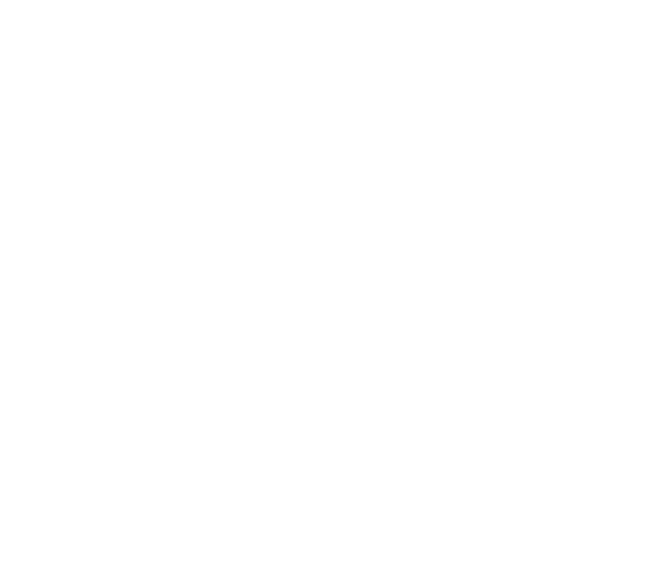
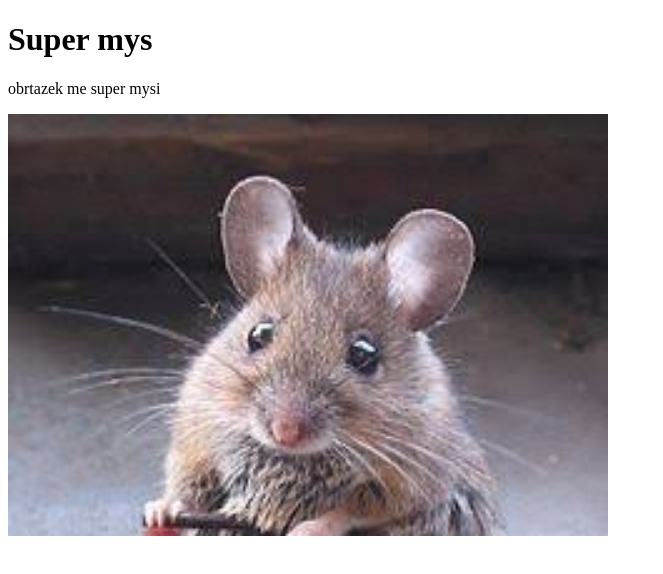
Before and after one commit to Mika09124/Pr-ce-pro-5.html, a plain HTML site: page index.html in a window 1280 px wide. Shown: the whole page, without its empty margins (0-663 px from the left). Drawn offline with Linux system fonts and the light colour scheme.

Commit message:
ukol dva
ADD obrazek
ADD Nadpis
ADD Paragraf

```diff
--- a/index.html
+++ b/index.html
@@ -7,6 +7,8 @@
     <title>Document</title>
 </head>
 <body>
-
+    <h1>Super mys</h1>
+    <p>obrtazek me super mysi</p>
+    <img src="/picture/mys1.jpeg" alt="obrayek mysi" width="600">
 </body>
 </html>
```
Also changed, not shown: picture/mys1.jpeg (added), 1 other file.
